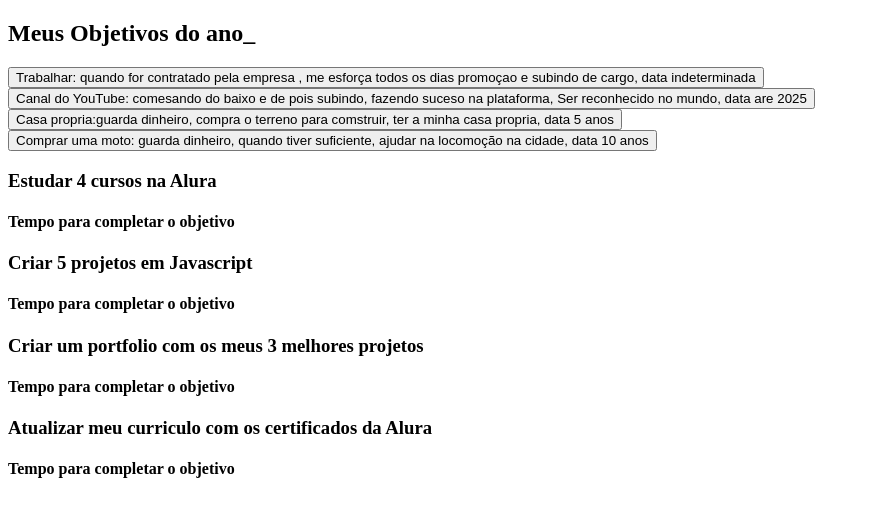
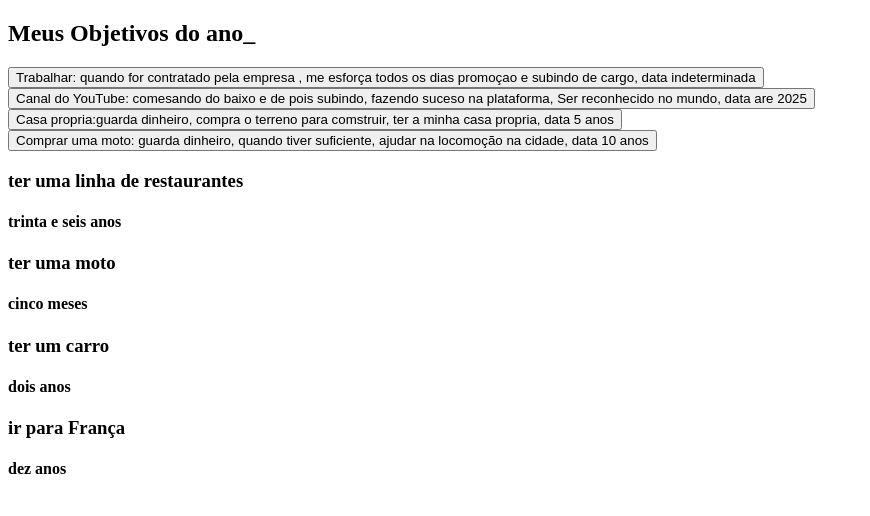
Before and after one commit to gabecosta/projetodevida, a plain HTML site: page index.html in a window 1280 px wide. Shown: the whole page, without its empty margins (0-870 px from the left). Drawn offline with Linux system fonts and the light colour scheme.

Commit message:
index.html

```diff
--- a/index.html
+++ b/index.html
@@ -15,20 +15,21 @@
 <button class="botao">Comprar uma moto: guarda dinheiro, quando tiver suficiente, ajudar na locomoção na cidade, data 10 anos</button>
 </div>
 <div class="aba-conteudo ativo">
-    <h3 class="aba-conteudo-titulo-principal">Estudar 4 cursos na Alura</h3>
-    <h4 class="aba-conteudo-titulo-secundario">Tempo para completar o objetivo</h4>
+    <h3 class="aba-conteudo-titulo-principal">ter uma linha de restaurantes</h3>
+    <h4 class="aba-conteudo-titulo-secundario">trinta e seis anos</h4>
  </div>
  <div class="aba-conteudo">
-    <h3 class="aba-conteudo-titulo-principal">Criar 5 projetos em Javascript</h3>
-    <h4 class="aba-conteudo-titulo-secundario">Tempo para completar o objetivo</h4>
+    <h3 class="aba-conteudo-titulo-principal">ter uma moto</h3>
+    <h4 class="aba-conteudo-titulo-secundario">cinco meses</h4>
  </div>
  <div class="aba-conteudo">
-    <h3 class="aba-conteudo-titulo-principal">Criar um portfolio com os meus 3 melhores projetos</h3>
-    <h4 class="aba-conteudo-titulo-secundario">Tempo para completar o objetivo</h4>
+    <h3 class="aba-conteudo-titulo-principal">ter um carro</h3>
+    <h4 class="aba-conteudo-titulo-secundario">dois anos</h4>
  </div>
  <div class="aba-conteudo">
-    <h3 class="aba-conteudo-titulo-principal">Atualizar meu curriculo com os certificados da Alura</h3>
-      <h4 class="aba-conteudo-titulo-secundario">Tempo para completar o objetivo</h4>
+    <h3 class="aba-conteudo-titulo-principal">ir para França</h3>
+      <h4 class="aba-conteudo-titulo-secundario">dez anos</h4>
+ </div>
 </section>
 </body>
 </html>
```
